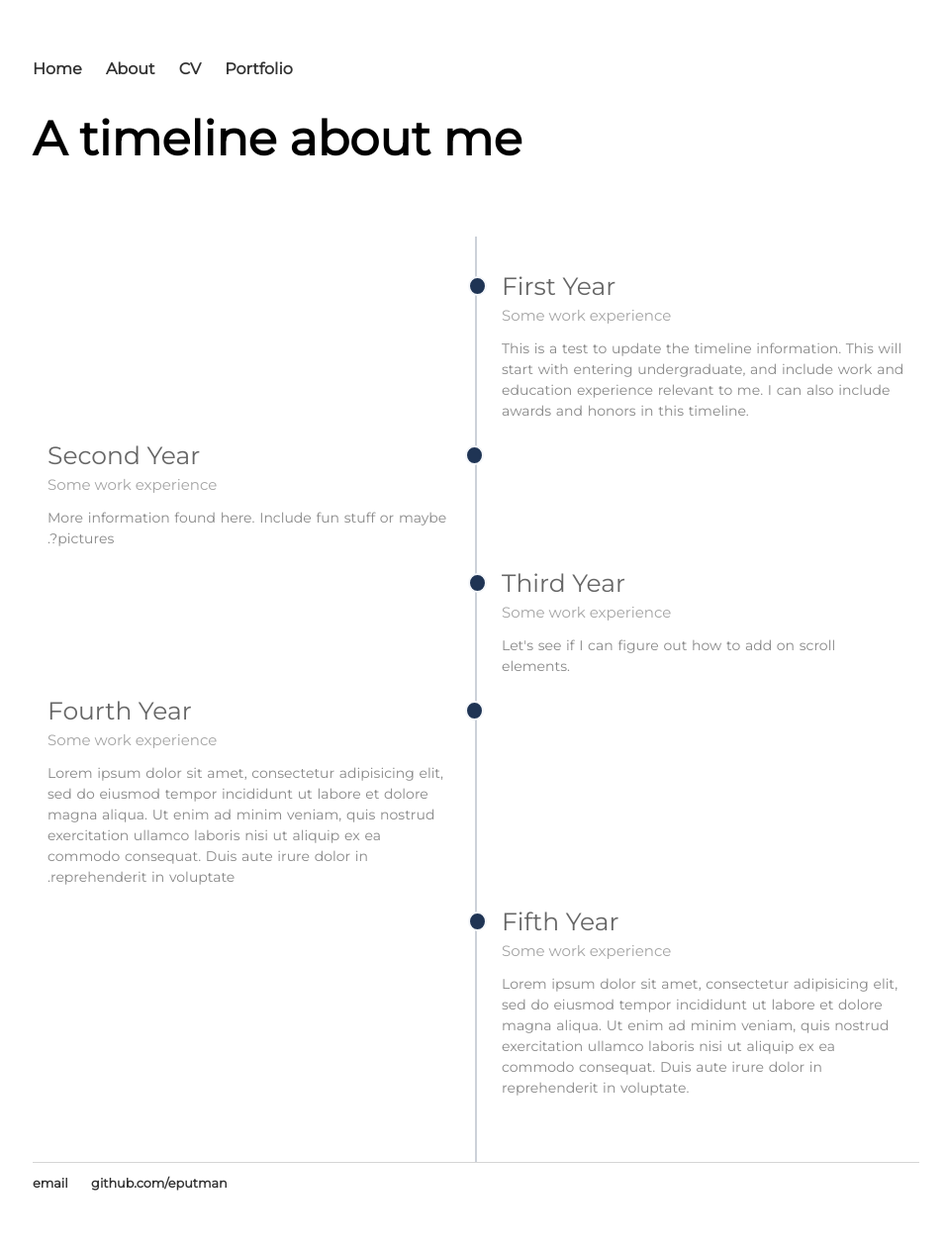
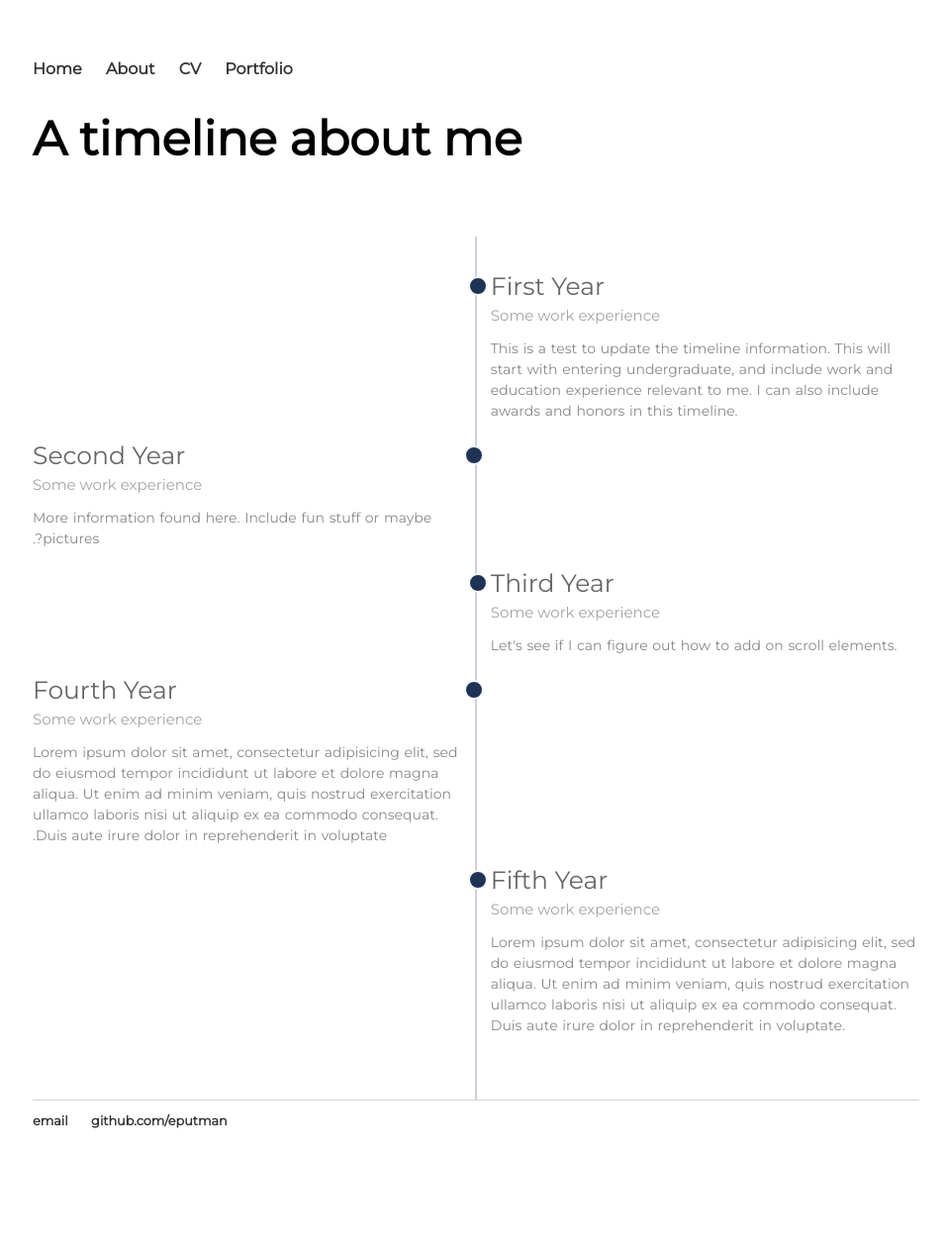
Before and after one commit to eputman/eputman.github.io, a Jekyll site: the page built from about/index.html, in a window 1280 px wide. Shown: the whole page at 99% size, without its empty margins (159-1114 px from the left). Built offline with Jekyll 4.4.1, drawn with Linux system fonts in a browser that asks for light colours; after the commit the page ends 1200 px from its top, so only the background shows below that.

Commit message:
Update timeline.css

```diff
--- a/css/timeline.css
+++ b/css/timeline.css
@@ -38,7 +38,7 @@ footer {
 }
 
 ul.posts {
-    margin: 20px auto 40px;
+    /*margin: 20px auto 40px;*/
     font-size: 1.5em;
 }
 
@@ -102,7 +102,7 @@ ul.posts li {
 
 .timeline-content {
    width: 95%;
-   padding: 0 15px;
+   /*padding: 0 15px;*/
    color: #666
 }
 
```
